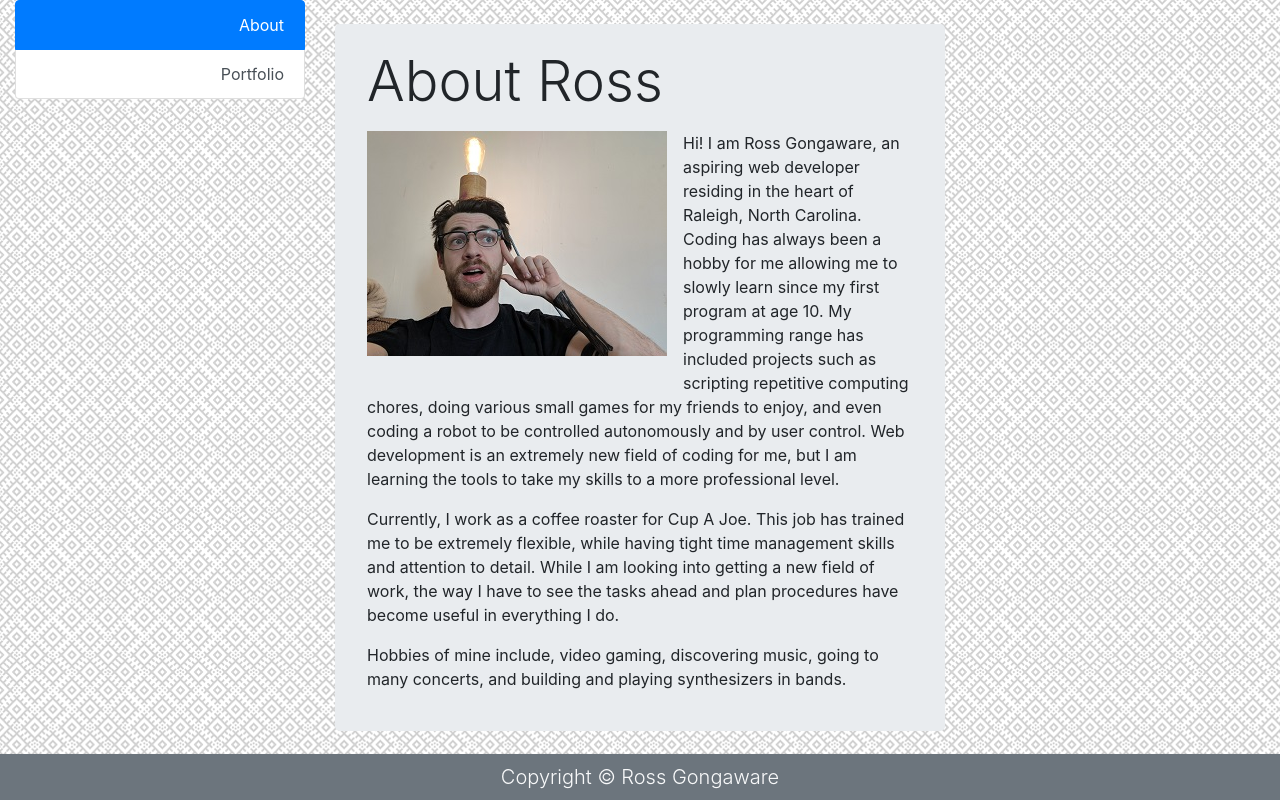
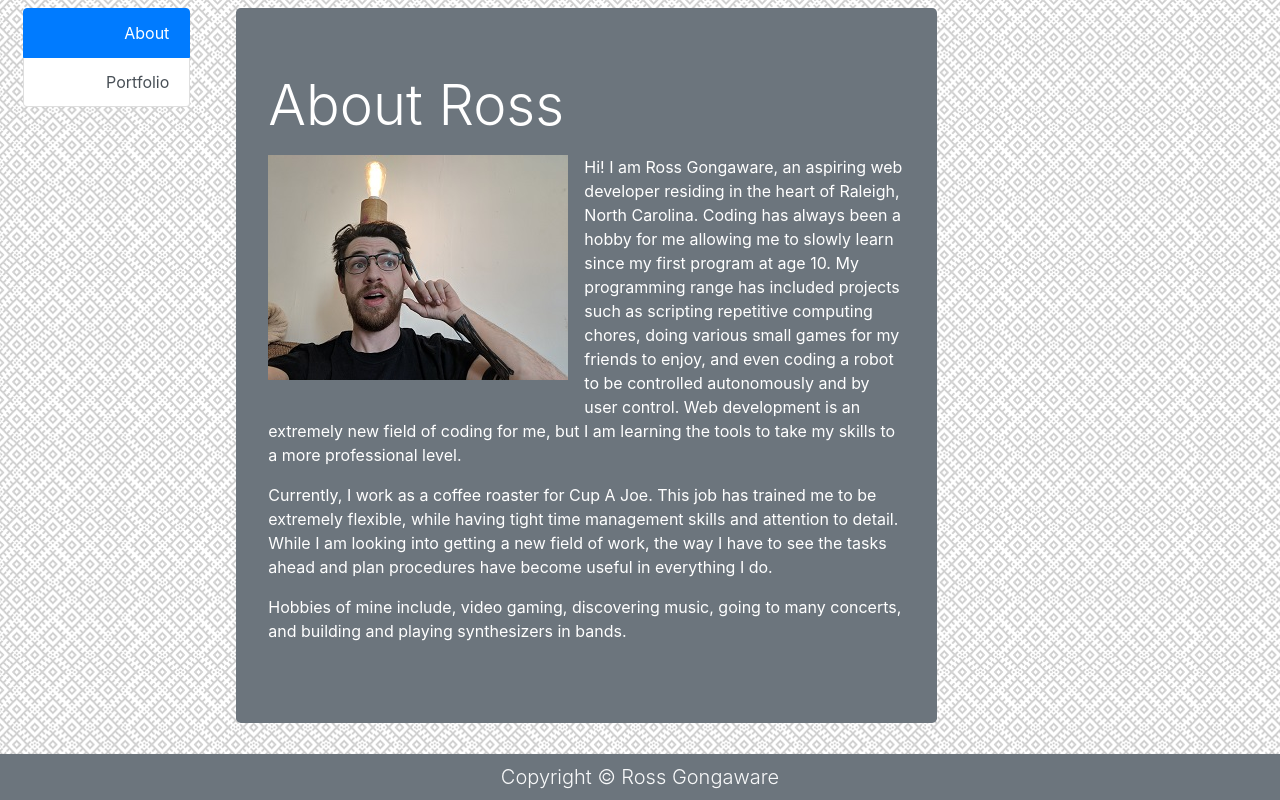
Before and after one commit to rossgong/updated-portfolio, a plain HTML site: page index.html in a window 1280 px wide. Drawn offline with nearby package versions, Linux system fonts and the light colour scheme.

Commit message:
Gave some layout Changes

```diff
--- a/index.html
+++ b/index.html
@@ -17,8 +17,8 @@
 
 	<div class="container-fluid">
 		<div class="row">
-			<div class="col-sm-3 col-xs-12" id="left-nav">
-				<div class="list-group text-right">
+			<div class="col-lg-2 col-sm-3 col-xs-12" id="left-nav">
+				<div class="list-group text-right m-2">
 					<a href="#" class="list-group-item list-group-item-action active">
 						About
 					</a>
@@ -26,8 +26,8 @@
 				</div>
 			</div>
 
-			<div class="col-sm-6 col-xs-12">
-				<div class="jumbotron py-4 my-4">
+			<div class="col-lg-7 col-sm-9 col-xs-12">
+				<div class="jumbotron m-2 bg-secondary text-white">
 					<div class="row">
 						<p class="col-12 display-4">About Ross</p>
 					</div>
@@ -53,7 +53,7 @@
 				</div>
 			</div>
 
-			<div class="hide-xs show-sm col-sm-3">
+			<div class="d-none d-lg-block col-lg-3">
 
 			</div>
 		</div>
```
Also changed, not shown: portfolio.html (+4 -11 lines).
